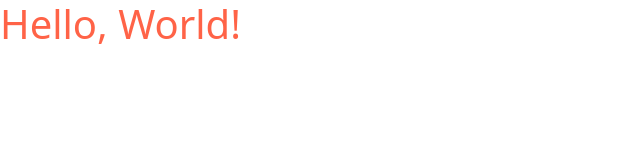
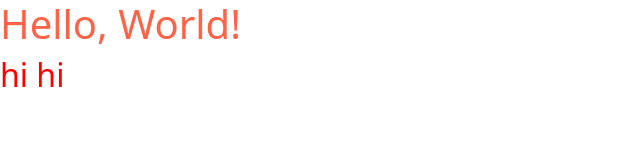
Before and after one commit to tareq-almasri/my-project, a website built with Parcel: page src/index.html in a window 1280 px wide. Shown: the whole page, without its empty margins (0-640 px from the left). Built offline with nearby package versions, Linux system fonts and the light colour scheme.

Commit message:
h2 added to html

```diff
--- a/src/index.html
+++ b/src/index.html
@@ -8,5 +8,7 @@
   </head>
   <body>
     <h1>Hello, World!</h1>
+    <h2>hi hi</h2>
+
   </body>
 </html>
--- a/src/styles/main.scss
+++ b/src/styles/main.scss
@@ -10,3 +10,6 @@
 h1 {
   color: tomato;
 }
+h2 {
+  color: red;
+}
```
Also changed, not shown: 1 other file.
